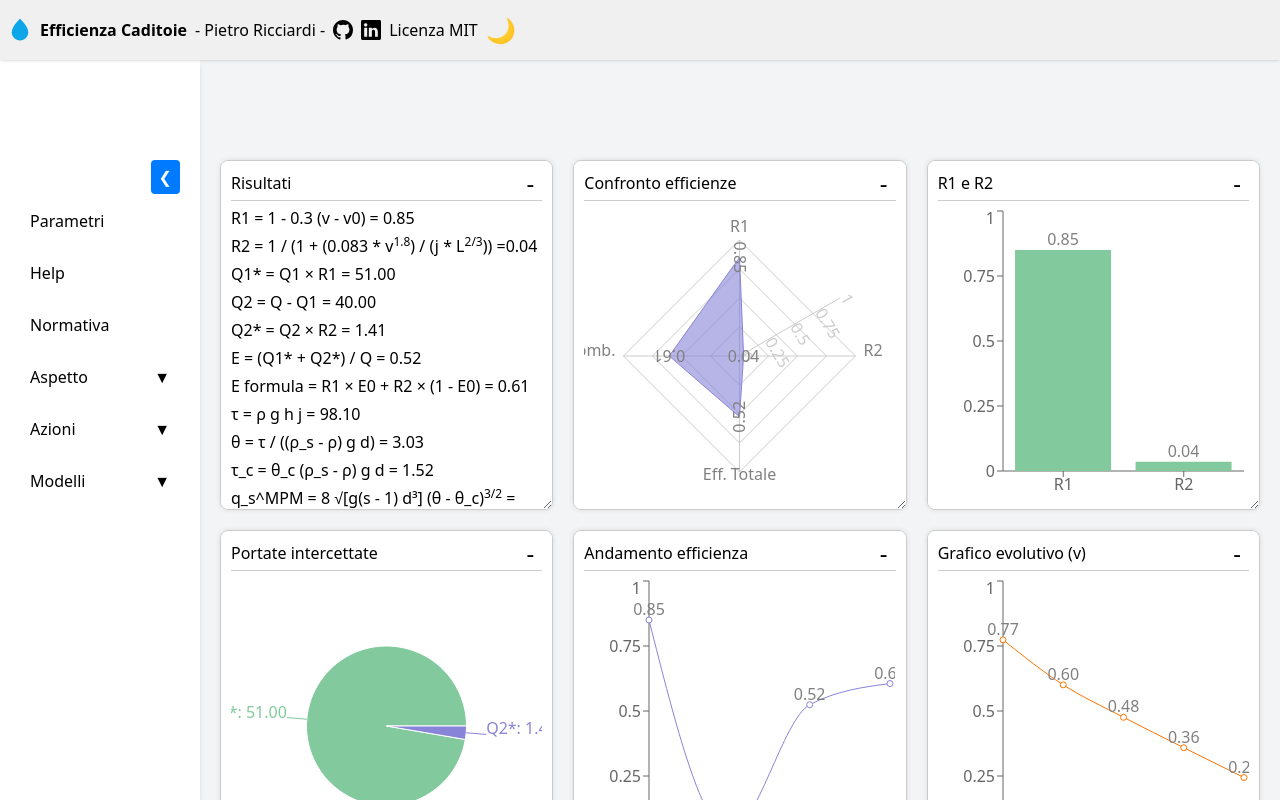
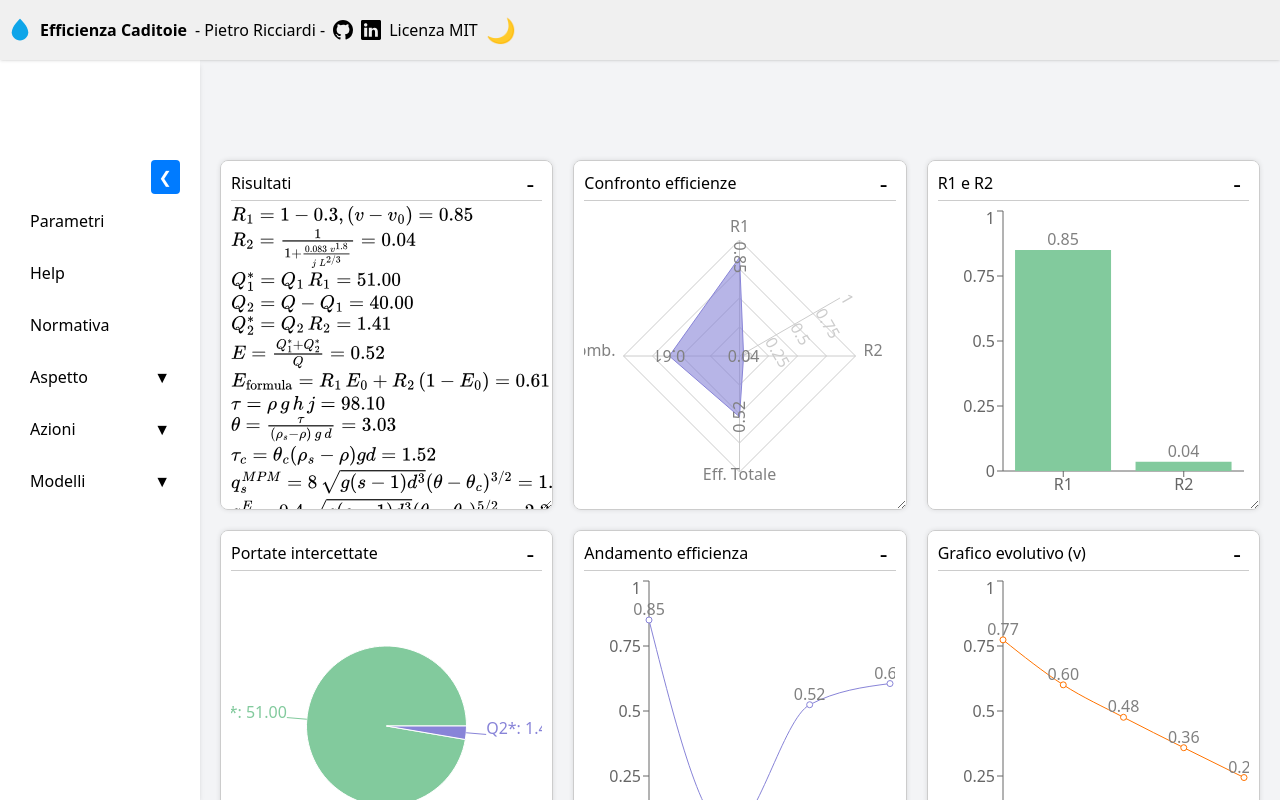
Before and after one commit to Pietro-Ricciardi/Efficienza-Caditoie, a React (Vite) app: page / in a window 1280 px wide. Built offline with nearby package versions, Linux system fonts and the light colour scheme.

Commit message:
Revert "Refine HELP formulas"
This reverts commit ddef0197d138fe23f3085f72b2a0a5f2520f35cf.

```diff
--- a/index.html
+++ b/index.html
@@ -5,6 +5,17 @@
     <link rel="icon" href="/favicon.ico" />
     <meta name="viewport" content="width=device-width, initial-scale=1.0" />
     <script src="https://cdn.tailwindcss.com"></script>
+    <script>
+      window.MathJax = {
+        tex: { inlineMath: [['\\(', '\\)'], ['$', '$']] },
+        svg: { fontCache: 'global' }
+      };
+    </script>
+    <script
+      id="MathJax-script"
+      async
+      src="https://cdn.jsdelivr.net/npm/mathjax@3/es5/tex-svg.js"
+    ></script>
     <title>Efficienza Caditoie</title>
   </head>
   <body>
--- /dev/null
+++ b/src/Formula.jsx
@@ -0,0 +1,18 @@
+import React, { useEffect, useRef } from 'react';
+import PropTypes from 'prop-types';
+
+export default function Formula({ children }) {
+  const spanRef = useRef(null);
+
+  useEffect(() => {
+    if (window.MathJax && window.MathJax.typesetPromise) {
+      window.MathJax.typesetPromise([spanRef.current]);
+    }
+  }, [children]);
+
+  return <span ref={spanRef}>{children}</span>;
+}
+
+Formula.propTypes = {
+  children: PropTypes.string.isRequired
+};
--- a/src/components/Graphs.jsx
+++ b/src/components/Graphs.jsx
@@ -17,11 +17,12 @@ import {
   Cell,
   LineChart,
   Line,
-  LabelList,
+  LabelList
 } from 'recharts';
 import Widget from '../Widget';
 import EvolutionTable from './EvolutionTable';
 import SedimentGraphs from './SedimentGraphs';
+import Formula from '../Formula';
 
 export default function Graphs({
   R1,
@@ -48,7 +49,7 @@ export default function Graphs({
   pieRef,
   lineRef,
   evolutionRef,
-  resultsRef,
+  resultsRef
 }) {
   const widgetMap = {
     results: (
@@ -60,31 +61,47 @@ export default function Graphs({
         onDrop={handleDrop}
       >
         <div className="formula-list">
-          <p>R1 = 1 - 0.3 (v - v0) = {R1.toFixed(2)}</p>
           <p>
-            R2 = 1 / (1 + (0.083 * v<sup>1.8</sup>) / (j * L<sup>2/3</sup>)) =
-            {R2.toFixed(2)}
-          </p>
-          <p>Q1* = Q1 × R1 = {Q1_star.toFixed(2)}</p>
-          <p>Q2 = Q - Q1 = {Q2.toFixed(2)}</p>
-          <p>Q2* = Q2 × R2 = {Q2_star.toFixed(2)}</p>
-          <p>E = (Q1* + Q2*) / Q = {E.toFixed(2)}</p>
-          <p>E formula = R1 × E0 + R2 × (1 - E0) = {E_formula.toFixed(2)}</p>
-          <p>τ = ρ g h j = {sedimentData.tau.toFixed(2)}</p>
-          <p>θ = τ / ((ρ_s - ρ) g d) = {sedimentData.theta.toFixed(2)}</p>
-          <p>τ_c = θ_c (ρ_s - ρ) g d = {sedimentData.tauC.toFixed(2)}</p>
-          <p>
-            q_s^MPM = 8 √[g(s - 1) d³] (θ - θ_c)<sup>3/2</sup> ={' '}
-            {sedimentData.bedloadMPM.toExponential(2)}
+            <Formula>{`\\(R_1 = 1 - 0.3\,(v - v_0) = ${R1.toFixed(2)}\\)`}</Formula>
           </p>
           <p>
-            q_s^E = 0.4 √[g(s - 1) d³] (θ - θ_c)<sup>5/2</sup> ={' '}
-            {sedimentData.bedloadEinstein.toExponential(2)}
+            <Formula>{`\\(R_2 = \\frac{1}{1 + \\frac{0.083\\, v^{1.8}}{j\\, L^{2/3}}} = ${R2.toFixed(2)}\\)`}</Formula>
           </p>
-          <p>P = w_s / (κ u_*) = {sedimentData.rouseP.toFixed(2)}</p>
           <p>
-            Q_s = 0.5(0.05 θ^{2.5} + 0.016 θ^{2.1}) √[g(s - 1) d³] ={' '}
-            {sedimentData.totalLoad.toExponential(2)}
+            <Formula>{`\\(Q_1^* = Q_1\\, R_1 = ${Q1_star.toFixed(2)}\\)`}</Formula>
+          </p>
+          <p>
+            <Formula>{`\\(Q_2 = Q - Q_1 = ${Q2.toFixed(2)}\\)`}</Formula>
+          </p>
+          <p>
+            <Formula>{`\\(Q_2^* = Q_2\\, R_2 = ${Q2_star.toFixed(2)}\\)`}</Formula>
+          </p>
+          <p>
+            <Formula>{`\\(E = \\frac{Q_1^* + Q_2^*}{Q} = ${E.toFixed(2)}\\)`}</Formula>
+          </p>
+          <p>
+            <Formula>{`\\(E_{\\text{formula}} = R_1\\, E_0 + R_2\\,(1 - E_0) = ${E_formula.toFixed(2)}\\)`}</Formula>
+          </p>
+          <p>
+            <Formula>{`\\(\\tau = \\rho\\, g\\, h\\, j = ${sedimentData.tau.toFixed(2)}\\)`}</Formula>
+          </p>
+          <p>
+            <Formula>{`\\(\\theta = \\frac{\\tau}{(\\rho_s - \\rho)\\, g\\, d} = ${sedimentData.theta.toFixed(2)}\\)`}</Formula>
+          </p>
+          <p>
+            <Formula>{`\\(\\tau_c = \\theta_c(\\rho_s - \\rho) g d = ${sedimentData.tauC.toFixed(2)}\\)`}</Formula>
+          </p>
+          <p>
+            <Formula>{`\\(q_s^{MPM} = 8\\,\\sqrt{g(s-1)d^3}(\\theta-\\theta_c)^{3/2} = ${sedimentData.bedloadMPM.toExponential(2)}\\)`}</Formula>
+          </p>
+          <p>
+            <Formula>{`\\(q_s^{E} = 0.4\\,\\sqrt{g(s-1)d^3}(\\theta-\\theta_c)^{5/2} = ${sedimentData.bedloadEinstein.toExponential(2)}\\)`}</Formula>
+          </p>
+          <p>
+            <Formula>{`\\(P = \\frac{w_s}{\\kappa u_*} = ${sedimentData.rouseP.toFixed(2)}\\)`}</Formula>
+          </p>
+          <p>
+            <Formula>{`\\(Q_s = 0.5(0.05\\,\\theta^{2.5} + 0.016\\theta^{2.1})\\,\\sqrt{g(s-1)d^3} = ${sedimentData.totalLoad.toExponential(2)}\\)`}</Formula>
           </p>
         </div>
       </Widget>
@@ -130,7 +147,11 @@ export default function Graphs({
             <YAxis domain={[0, 1]} />
             <Tooltip />
             <Bar dataKey="value" fill="#82ca9d">
-              <LabelList dataKey="value" position="top" formatter={(v) => v.toFixed(2)} />
+              <LabelList
+                dataKey="value"
+                position="top"
+                formatter={(v) => v.toFixed(2)}
+              />
             </Bar>
           </BarChart>
         </ResponsiveContainer>
@@ -176,7 +197,11 @@ export default function Graphs({
             <YAxis domain={[0, 1]} />
             <Tooltip />
             <Line type="monotone" dataKey="value" stroke="#8884d8">
-              <LabelList dataKey="value" position="top" formatter={(v) => v.toFixed(2)} />
+              <LabelList
+                dataKey="value"
+                position="top"
+                formatter={(v) => v.toFixed(2)}
+              />
             </Line>
           </LineChart>
         </ResponsiveContainer>
@@ -196,7 +221,11 @@ export default function Graphs({
             <YAxis domain={[0, 1]} />
             <Tooltip />
             <Line type="monotone" dataKey="efficiency" stroke="#ff7300">
-              <LabelList dataKey="efficiency" position="top" formatter={(v) => v.toFixed(2)} />
+              <LabelList
+                dataKey="efficiency"
+                position="top"
+                formatter={(v) => v.toFixed(2)}
+              />
             </Line>
           </LineChart>
         </ResponsiveContainer>
@@ -212,10 +241,12 @@ export default function Graphs({
         <EvolutionTable evolutionData={evolutionData} rangeVar={rangeVar} />
       </Widget>
     ),
-    sediments: <SedimentGraphs params={params} sedimentData={sedimentData} />,
+    sediments: <SedimentGraphs params={params} sedimentData={sedimentData} />
   };
 
-  return <>{widgetOrder.map((w) => (visibleCharts[w] ? widgetMap[w] : null))}</>;
+  return (
+    <>{widgetOrder.map((w) => (visibleCharts[w] ? widgetMap[w] : null))}</>
+  );
 }
 
 Graphs.propTypes = {
@@ -243,5 +274,5 @@ Graphs.propTypes = {
   pieRef: PropTypes.object,
   lineRef: PropTypes.object,
   evolutionRef: PropTypes.object,
-  resultsRef: PropTypes.object,
+  resultsRef: PropTypes.object
 };
```
Also changed, not shown: src/Help.jsx (+89 -23 lines), 1 other file (tests, documents, lock files or other folders).
